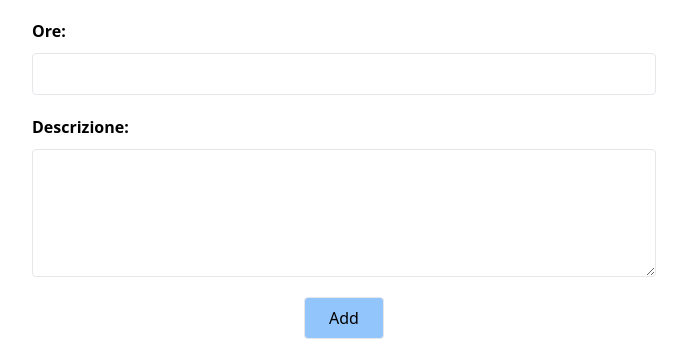
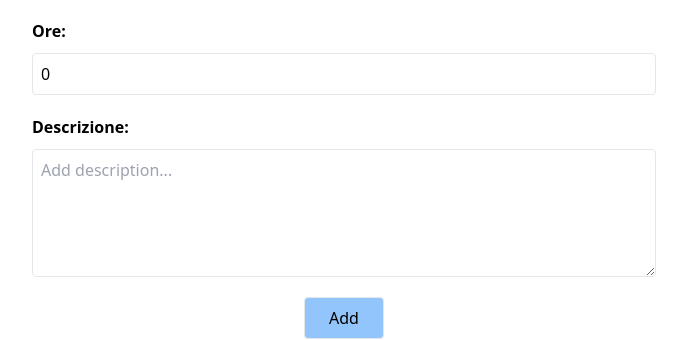
Before and after one commit to csunibo/diario-tirocinio, a Vue app: page / in a window 1280 px wide. Shown: the part 249-589 px from the top of the page, without its empty margins (296-983 px from the left). Built offline with nearby package versions, Linux system fonts and the light colour scheme.

Commit message:
Basic Activity implementation

```diff
--- a/src/App.vue
+++ b/src/App.vue
@@ -1,12 +1,33 @@
-<script setup lang="ts">
+<script lang="ts">
 import InputForm from './components/InputForm.vue'
+import ActivityTable from './components/ActivityTable.vue'
+
+import type { Activity } from './types.ts'
+import { defineComponent } from 'vue'
+import type { PropType } from 'vue'
+
+export default defineComponent({
+  data() {
+    return {
+      activities: [] as Activity[]
+    }
+  },
+  methods: {
+    addActivity(title: String, time: Number, description: String) {
+      let a: Activity = { Title: title, Duration: time, Description: description }
+      this.activities.push(a)
+    }
+  },
+  components: { InputForm, ActivityTable }
+})
 </script>
 
 <template>
   <div class="flex justify-center">
     <div class="mt-10 w-[40em]">
       <h1 class="mb-10 p-4 text-center text-2xl font-bold">Diario tirocinio</h1>
-      <InputForm />
+      <InputForm @addActivity="addActivity" />
+      <ActivityTable :activities="activities" />
     </div>
   </div>
 </template>
--- /dev/null
+++ b/src/components/ActivityTable.vue
@@ -0,0 +1,24 @@
+<script lang="ts">
+import { defineComponent } from 'vue'
+import type { PropType } from 'vue'
+
+import type { Activity } from '../types.ts'
+
+export default defineComponent({
+  props: {
+    activities: {
+      type: Object as PropType<Activity[]>,
+      required: true
+    }
+  },
+  methods: {}
+})
+</script>
+
+<template>
+  <div v-for="a in activities" class="bg-cyan-50 m-2 p-2">
+    {{ a }}
+  </div>
+</template>
+
+<style></style>
--- a/src/components/InputForm.vue
+++ b/src/components/InputForm.vue
@@ -1,21 +1,45 @@
-<script></script>
+<script lang="ts">
+import { defineComponent } from 'vue'
+
+export default defineComponent({
+  data() {
+    return {
+      tmpTitle: '',
+      tmpTime: 0,
+      tmpDescription: ''
+    }
+  },
+  emits: ['addActivity'],
+  methods: {
+    handleSubmit(this: any) {
+      // Should check for errors :)
+
+      this.$emit('addActivity', this.tmpTitle, this.tmpTime, this.tmpDescription)
+    }
+  }
+})
+</script>
 
 <template>
   <div class="p-2">
-    <form>
+    <form @submit.prevent="handleSubmit()">
       <div class="mt-5">
         <label for="title">Titolo: </label>
-        <input id="title" type="text" class="rounded border p-2" />
+        <input v-model="tmpTitle" id="title" type="text" class="rounded border p-2" />
       </div>
 
       <div class="mt-5">
         <label>Ore:</label>
-        <input type="number" class="rounded border p-2" />
+        <input v-model="tmpTime" type="number" class="rounded border p-2" />
       </div>
 
       <div class="mt-5">
         <label for="description">Descrizione:</label>
-        <textarea class="block h-32 w-full rounded border p-2 outline-none"></textarea>
+        <textarea
+          v-model="tmpDescription"
+          placeholder="Add description..."
+          class="block h-32 w-full rounded border p-2 outline-none"
+        ></textarea>
       </div>
 
       <div class="flex justify-center">
--- a/src/main.ts
+++ b/src/main.ts
@@ -1,5 +1,6 @@
 import { createApp } from 'vue'
 import App from './App.vue'
 import './index.css'
+import './types.ts'
 
 createApp(App).mount('#app')
--- /dev/null
+++ b/src/types.ts
@@ -0,0 +1,5 @@
+export type Activity = {
+  Title: String
+  Duration: Number
+  Description: String
+}
```
